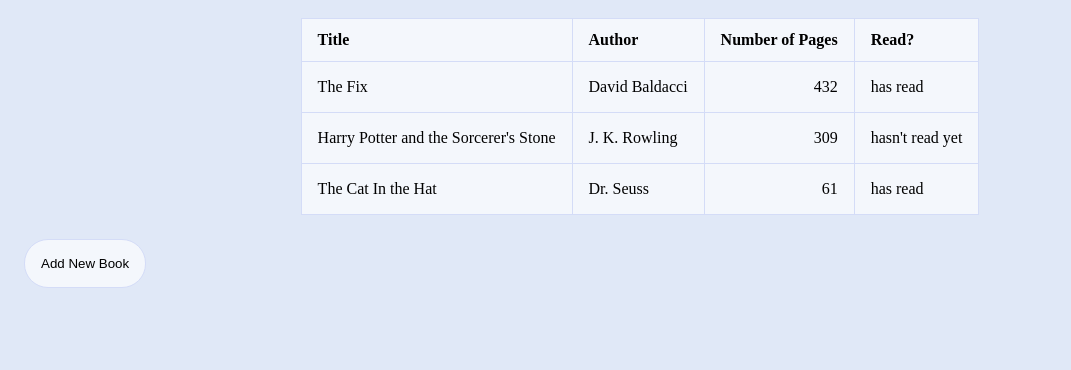
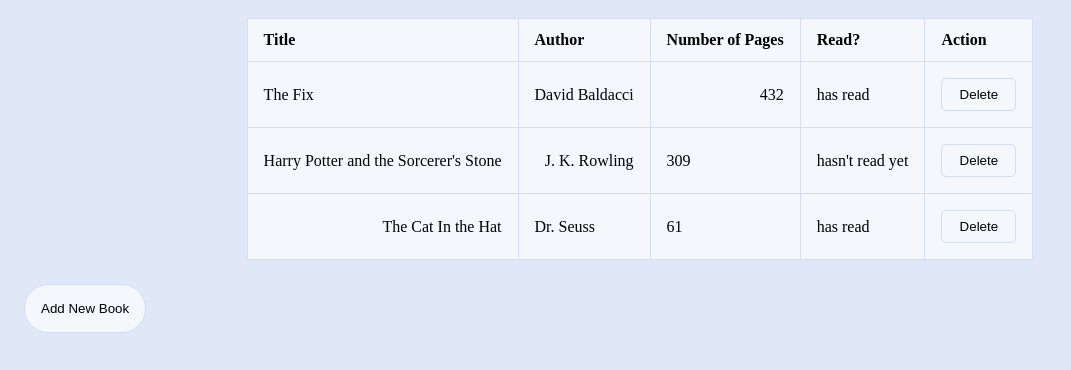
Before and after one commit to RenoldThomas/Library, a plain HTML site: page index.html in a window 1280 px wide. Shown: the part 64-434 px from the top of the page, without its empty margins (0-1071 px from the left). Drawn offline with Linux system fonts and the light colour scheme.

Commit message:
Create a delete button functionality for each row

```diff
--- a/index.html
+++ b/index.html
@@ -15,6 +15,7 @@
             <th>Author</th>
             <th id="numbers">Number of Pages</th>
             <th>Read?</th>
+            <th>Action</th>
         </tr>
     </table>
 
--- a/script.js
+++ b/script.js
@@ -39,6 +39,7 @@ function displayLibrary(library) {
             newRow.insertCell(1).innerHTML = library[i].author;
             newRow.insertCell(2).innerHTML = library[i].pages;
             newRow.insertCell(3).innerHTML = library[i].read;
+            newRow.insertCell(4).innerHTML = '<button class="deletebutton" onclick="deleteBook(this)">Delete</button>';
         }
     }
 
@@ -52,6 +53,11 @@ function displayLibrary(library) {
             cells[i].style.textAlign = "right";
         }
     }
+}
+
+function deleteBook(self) {
+    const row = self.parentNode.parentNode;
+    row.parentNode.removeChild(row);
 }
 
 // Dialog to add new book
--- a/styles.css
+++ b/styles.css
@@ -36,4 +36,19 @@ td {
     background-color: #F4F7FC;
     border: 1px solid #D4DCF7;
     align-items: center;
+    cursor: pointer;
 }
+
+.deletebutton {
+    border-radius: 5px;
+    border: 1px solid #D4DCF7;
+    background-color: #F4F7FC;
+    padding: 8px;
+    width: 75px;
+    cursor: pointer;
+}
+
+#cancelAdd,
+.submit {
+    cursor: pointer;
+}
```
